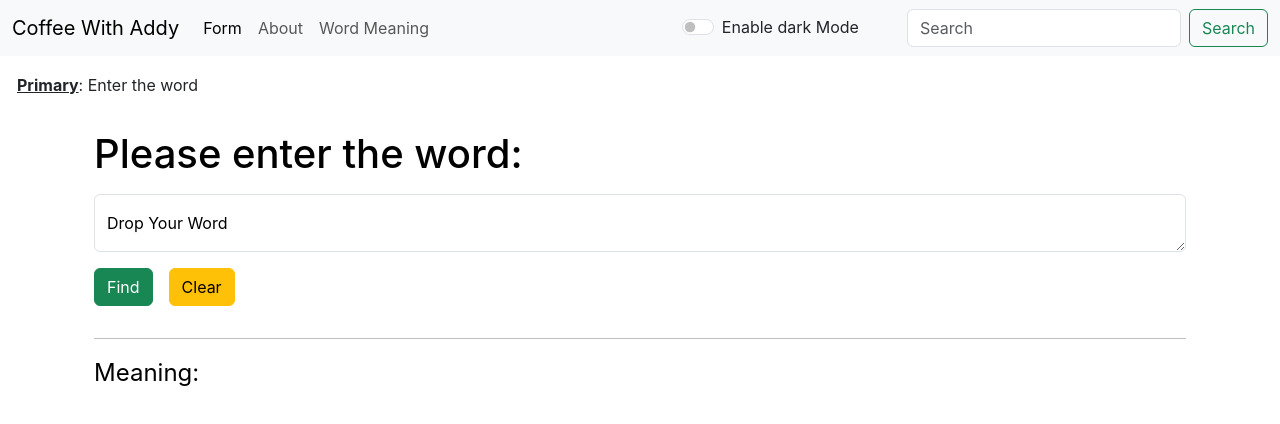
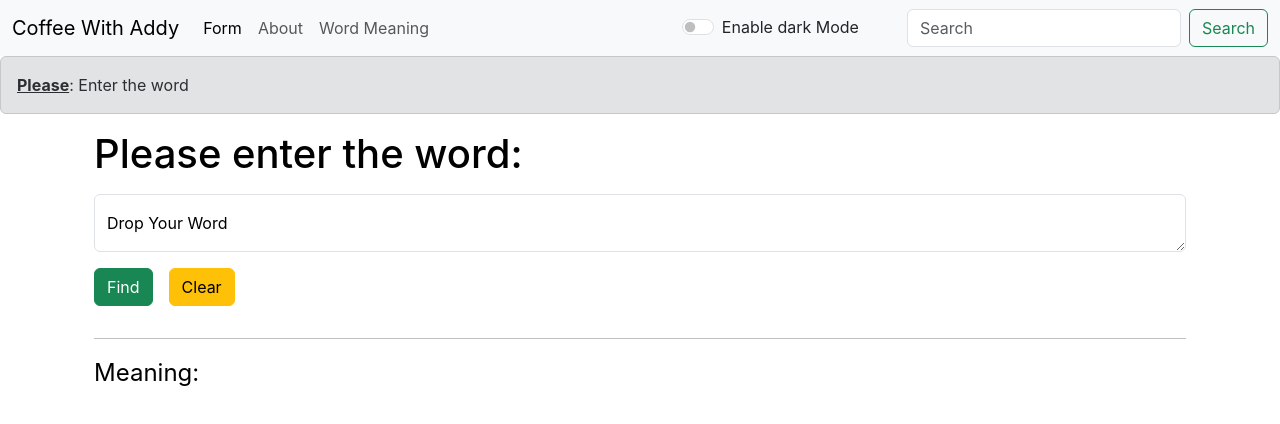
Before and after one commit to AdityaGupta-03/reactBasic, a React (Create React App) app: page / in a window 1280 px wide. Both pictures are taken after a click on the button "Clear". Shown: the top 424 px of the page. Built offline with nearby package versions, Linux system fonts and the light colour scheme.

Commit message:
optimized alert msgs

```diff
--- a/src/components/Alert.jsx
+++ b/src/components/Alert.jsx
@@ -8,8 +8,8 @@ export default function Alert(props) {
 
     return (
         // Only if alert is not null then only show the component.
-        props.alert && <div class={`alert alert-${props.alert.type === "primary" ? "Please" : props.alert.type}`} role="alert">
-            <a href="/" class="alert-link">{toCapitalize(props.alert.type)}</a>: {props.alert.msg}
+        props.alert && <div class={`alert alert-${props.alert.type}`} role="alert">
+            <a href="/" class="alert-link">{toCapitalize(props.alert.type === "secondary" ? "please" : props.alert.type)}</a>: {props.alert.msg}
         </div>
     )
 }
--- a/src/components/WordMeaning.jsx
+++ b/src/components/WordMeaning.jsx
@@ -45,7 +45,7 @@ export default function WordMeaning(props) {
     document.getElementById("text").value="";
     setWord("");
     setMeaning("");
-    props.showAlert("primary", "Enter the word");
+    props.showAlert("secondary", "Enter the word");
   };
 
   let color = {
```
